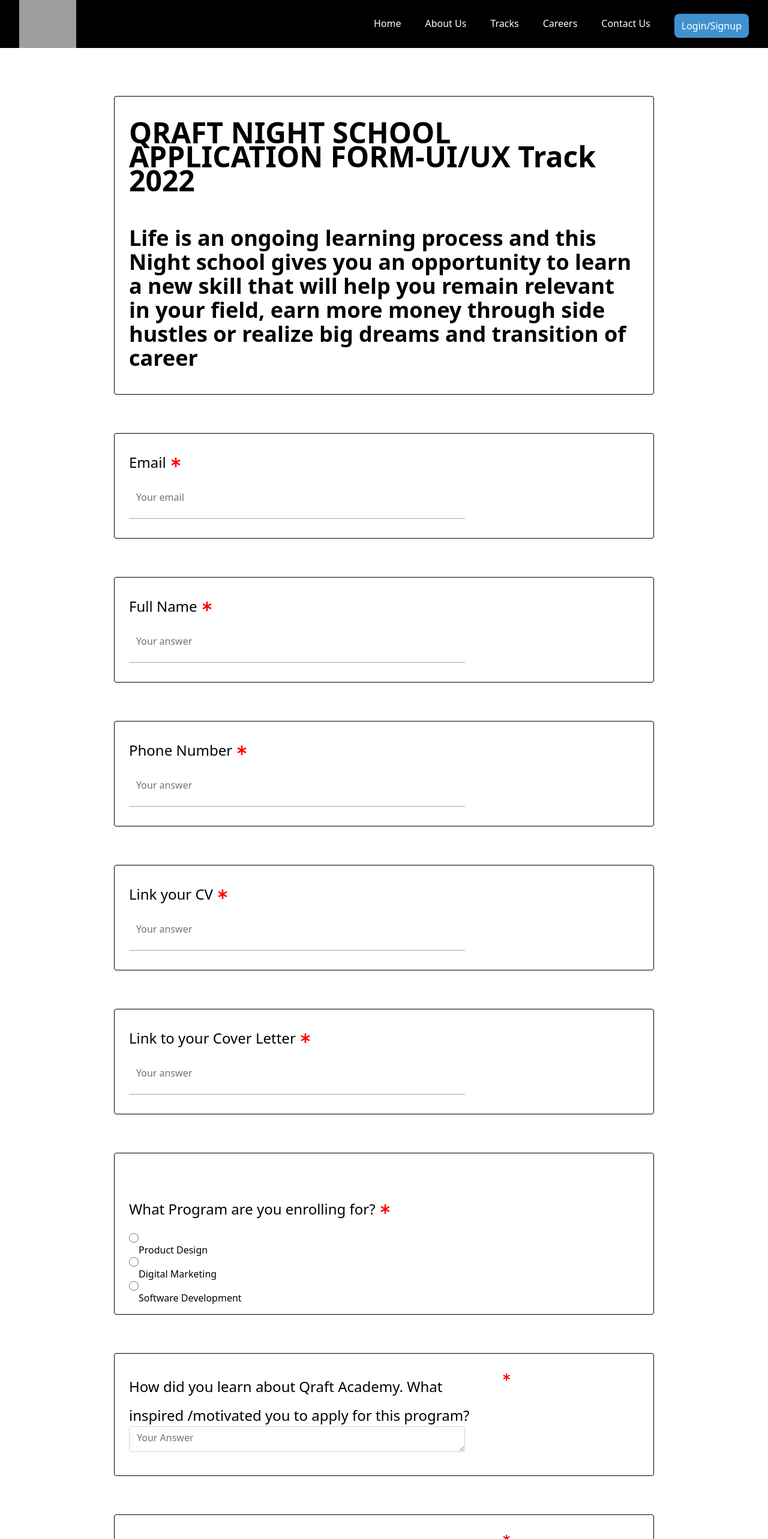
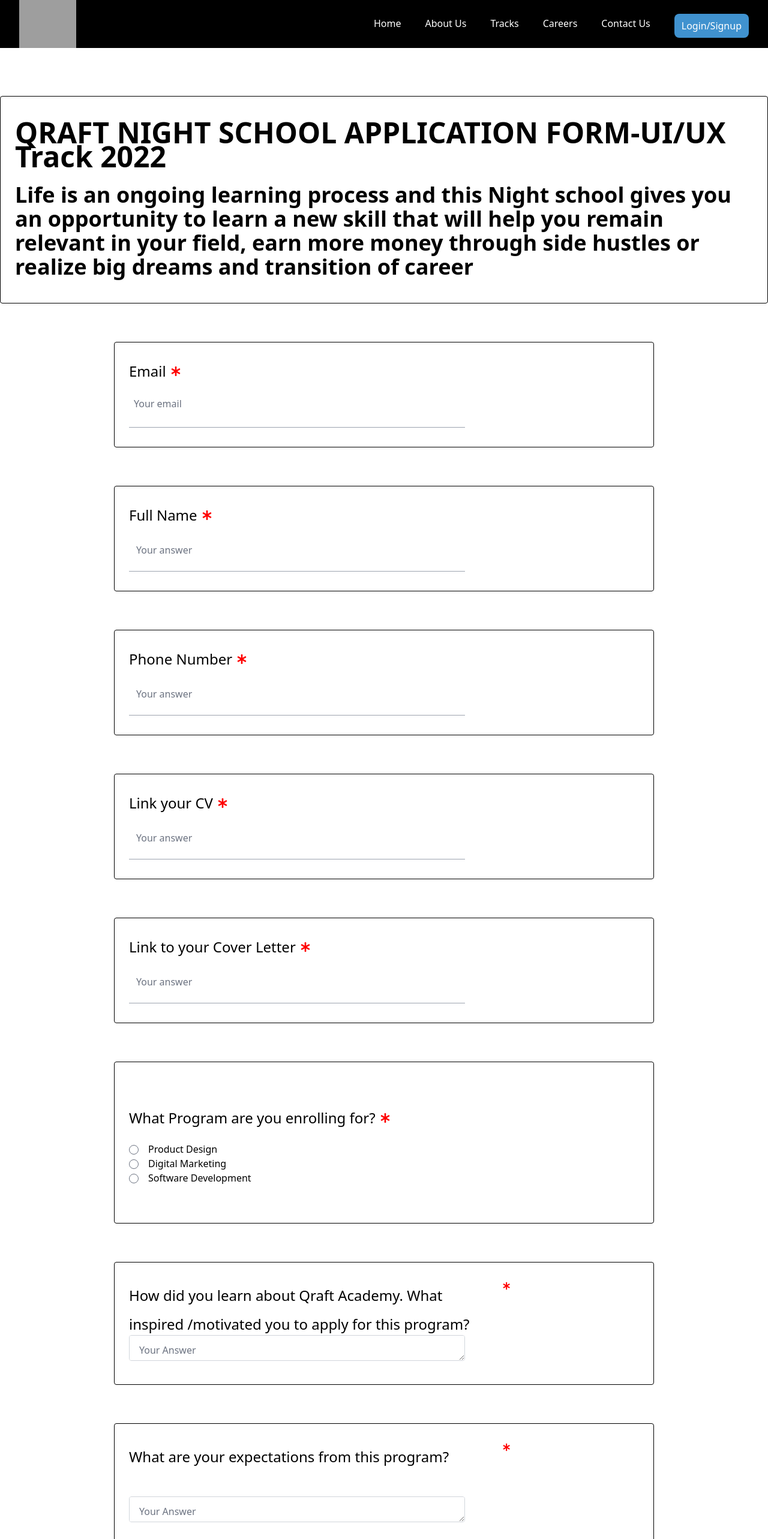
Before and after one commit to qraft-Inc/qraftacademy, a Next.js app: page /designers/dintonReg in a window 1280 px wide. Shown: the top 2566 px of the page at 60% size. Built offline with nearby package versions, Linux system fonts and the light colour scheme; no server answers; grey boxes are pictures that could not be loaded; what tw-elements would draw is missing.

Commit message:
Refactor:Added a submit button and started working on making the form responsive

```diff
--- a/pages/designers/dintonReg.js
+++ b/pages/designers/dintonReg.js
@@ -5,16 +5,16 @@
     // INTRODUCTION
     <div className="container mt-40 mx-auto mb-40">
       <div
-        className="flex flex-col space-y-6 items-start justify-center px-6 py-10 border rounded border-black mx-auto"
-        style={{ width: 900, height: 498.34 }}
+        className="container flex flex-col space-y-6 items-start justify-center px-6 py-10 border rounded border-black mx-auto"
+        // style={{ width: 900, height: 498.34 }}
       >
         <p
-          className="text-5xl font-extrabold leading-10"
-          style={{ width: 852, height: 194.34 }}
+          className="text-5xl font-extrabold leading-10 sm:w-1/2 xl:w-full"
+          // style={{ width: 852, height: 194.34 }}
         >
           QRAFT NIGHT SCHOOL APPLICATION FORM-UI/UX Track 2022
         </p>
-        <p className="text-4xl font-semibold leading-10" style={{ width: 852 }}>
+        <p className="text-4xl font-semibold leading-10" >
           Life is an ongoing learning process and this Night school gives you an
           opportunity to learn a new skill that will help you remain relevant in
           your field, earn more money through side hustles or realize big dreams
@@ -22,7 +22,7 @@
         </p>
       </div>
 
-      <form action="">
+      <form action="" className="w-full">
         {/* EMAIL CARD */}
         <div
           className="flex flex-col space-y-6 items-start justify-center px-6 py-8 border rounded border-black mx-auto my-16"
@@ -41,7 +41,7 @@
             style={{ width: 560, height: 59 }}
           >
             <input
-              className="appearance-none bg-transparent  w-full text-gray-700  border-none leading-tight  "
+              className="appearance-none bg-transparent border-none w-full text-gray-700 mr-3 py-1 px-2 leading-tight outline-none focus:border-gray-400"
               type="email"
               placeholder="Your email"
               aria-label="email"
@@ -171,10 +171,11 @@
             <FaAsterisk color="red" />
           </div>
           {/* Different programs and their radio buttons */}
-          <div className="flex flex-col" style={{ width: 560, height: 59 }}>
+          <div className="" style={{ width: 560, height: 59 }}>
             {/* <input type="radio" id="html" name="fav_language" value="HTML"> */}
             <input
               type="radio"
+              className="form-radio"
               name="program"
               id="product_design"
               value="Product Design"
@@ -182,6 +183,7 @@
             <label for="product_design" className="ml-4">
               Product Design
             </label>
+            <br></br>
             <input
               type="radio"
               name="program"
@@ -191,11 +193,13 @@
             <label for="digital_marketing" className="ml-4">
               Digital Marketing
             </label>
+            <br></br>
             <input
               type="radio"
               name="program"
               id="software_development"
               value="Software Development"
+              className="form-radio"
             />
             <label for="software_development" className="ml-4">
               Software Development
@@ -230,8 +234,8 @@
         form-control
         block
         w-full
-        px-3
-        py-1.5
+        px-4
+        py-3
         text-base
         font-normal
         text-gray-700
@@ -276,8 +280,8 @@
         form-control
         block
         w-full
-        px-3
-        py-1.5
+        px-4
+        py-3
         text-base
         font-normal
         text-gray-700
@@ -323,8 +327,8 @@
         form-control
         block
         w-full
-        px-3
-        py-1.5
+        px-4
+        py-3
         text-base
         font-normal
         text-gray-700
@@ -369,8 +373,8 @@
         form-control
         block
         w-full
-        px-3
-        py-1.5
+        px-4
+        py-3
         text-base
         font-normal
         text-gray-700
@@ -415,8 +419,8 @@
         form-control
         block
         w-full
-        px-3
-        py-1.5
+        px-4
+        py-3
         text-base
         font-normal
         text-gray-700
@@ -447,7 +451,7 @@
             <FaAsterisk color="red" />
           </div>
           {/* Different roles and their radio buttons */}
-          <div className="flex flex-col" style={{ width: 560, height: 59 }}>
+          <div className="" style={{ width: 560, height: 59 }}>
             {/* <input type="radio" id="html" name="fav_language" value="HTML"> */}
             <input
               type="radio"
@@ -458,6 +462,8 @@
             <label for="highly_independent_role" className="ml-4">
               Highly independent role
             </label>
+            <br></br>
+
             <input
               type="radio"
               name="role"
@@ -467,6 +473,7 @@
             <label for="team_based" className="ml-4">
               Team Based
             </label>
+            <br></br>
             <input
               type="radio"
               name="role"
@@ -476,6 +483,7 @@
             <label for="strong_people_skills" className="ml-4">
               Strong people skills Role
             </label>
+            <br></br>
             <input
               type="radio"
               name="role"
@@ -580,6 +588,14 @@
             ></textarea>
           </div>
         </div>
+        <div className="container mx-auto">
+          <button
+            class="bg-blue-500 hover:bg-blue-700 text-white font-bold py-2 px-4 rounded mx-auto"
+            type="submit"
+          >
+            Submit
+          </button>
+        </div>
       </form>
     </div>
   );
```
